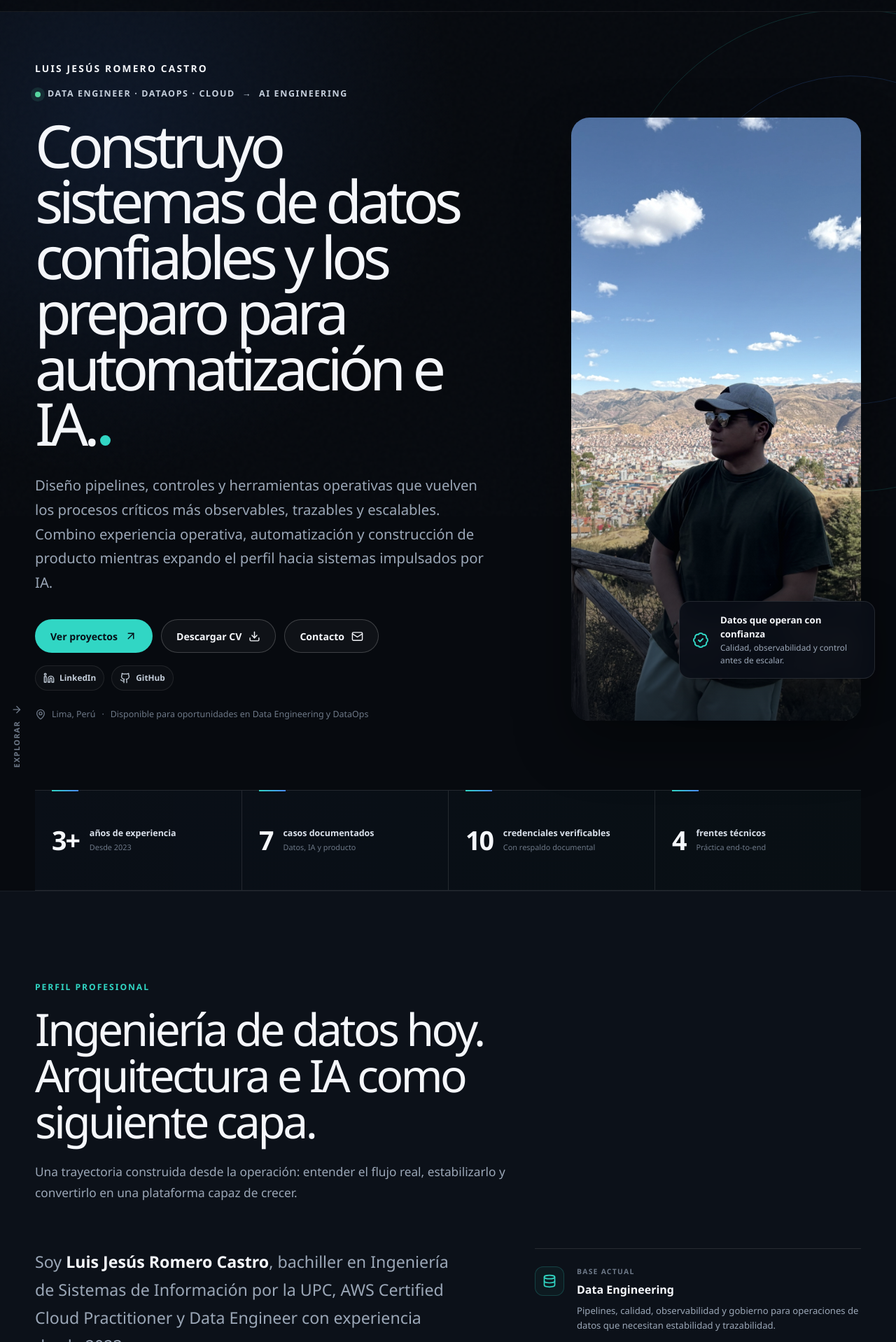
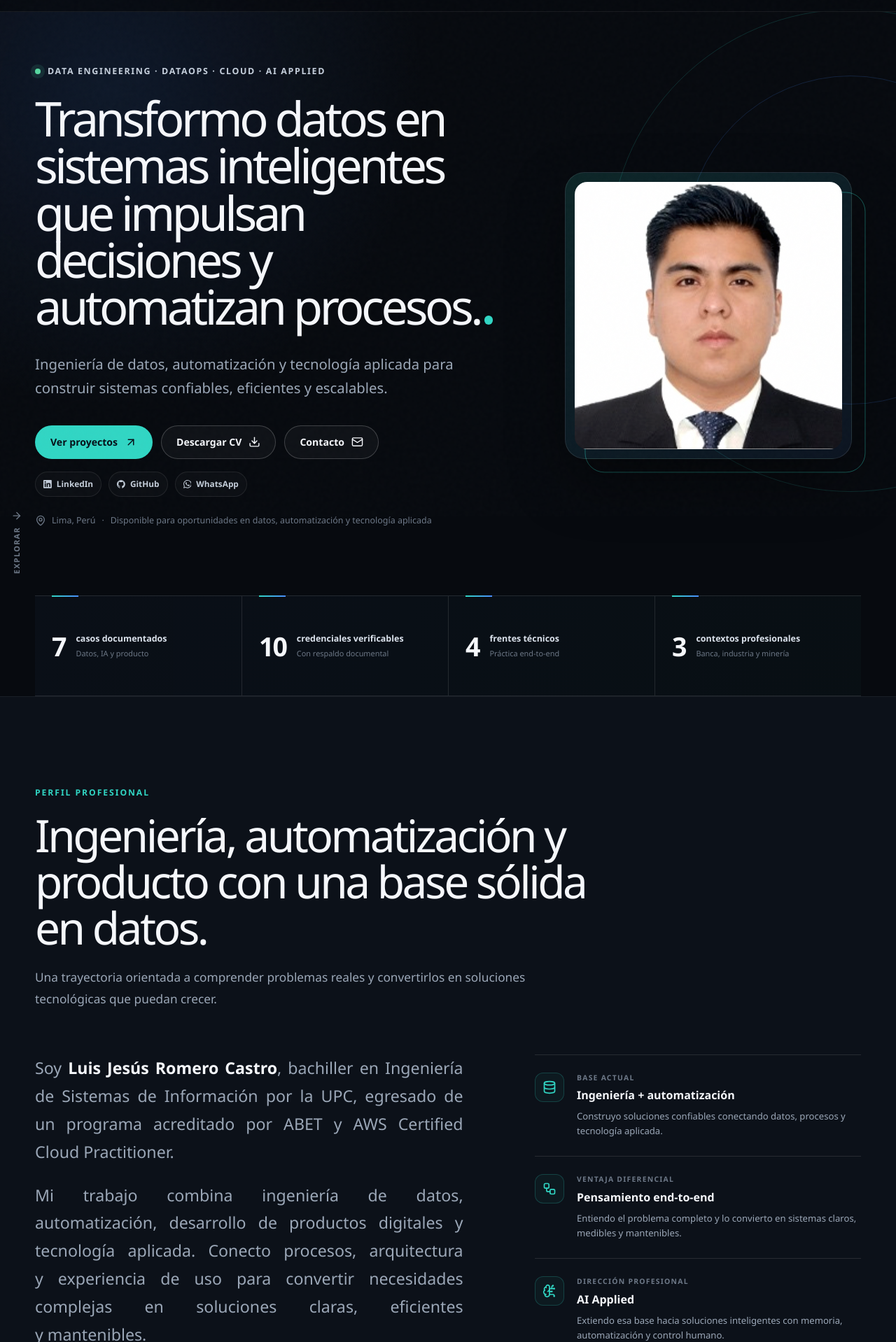
Before and after one commit to LuisRomero20/mi-portafolio, a React (Vite) app: page / in a window 1280 px wide. Shown: the part 62-1980 px from the top of the page at 70% size. Built offline with nearby package versions, Linux system fonts and the light colour scheme.

Commit message:
feat: pulir identidad y presencia digital

```diff
--- a/index.html
+++ b/index.html
@@ -5,11 +5,11 @@
     <link rel="icon" type="image/svg+xml" href="%BASE_URL%favicon.svg" />
     <meta name="viewport" content="width=device-width, initial-scale=1.0" />
     <meta name="theme-color" content="#070a0f" />
-    <meta name="description" content="Portafolio de Luis Romero: Data Engineering, DataOps, cloud y automatización, con evolución aplicada hacia AI Engineering." />
-    <meta property="og:title" content="Luis Romero · Data Engineering & AI Systems" />
-    <meta property="og:description" content="Casos documentados de ingeniería de datos, automatización, machine learning, producto y sistemas de IA." />
+    <meta name="description" content="Portafolio de Luis Romero: ingeniería de datos, automatización, cloud, producto digital e IA aplicada." />
+    <meta property="og:title" content="Luis Romero · Data Engineering & AI Applied" />
+    <meta property="og:description" content="Tecnología aplicada para construir sistemas confiables, eficientes y escalables." />
     <meta property="og:type" content="website" />
-    <title>Luis Romero · Data Engineering & AI Systems</title>
+    <title>Luis Romero · Data Engineering & AI Applied</title>
   </head>
   <body>
     <div id="root"></div>
--- a/package.json
+++ b/package.json
@@ -18,6 +18,7 @@
     "lucide-react": "^0.546.0",
     "react": "^19.1.1",
     "react-dom": "^19.1.1",
+    "react-icons": "^5.5.0",
     "react-router-dom": "^7.18.1"
   },
   "devDependencies": {
--- a/src/components/Footer.jsx
+++ b/src/components/Footer.jsx
@@ -1,4 +1,5 @@
-import { ArrowUpRight, Github, Linkedin } from "lucide-react";
+import { ArrowUpRight } from "lucide-react";
+import { SiGithub, SiInstagram, SiLinkedin, SiWhatsapp } from "react-icons/si";
 import { profile } from "../data/profile";
 
 export default function Footer() {
@@ -14,14 +15,20 @@ export default function Footer() {
       <div className="section-shell site-footer__bottom">
         <div>
           <strong>{profile.shortName}</strong>
-          <span>Data Engineering · DataOps · AI Systems</span>
+          <span>{profile.role}</span>
         </div>
         <div className="footer-links">
           <a href={profile.links.linkedin} target="_blank" rel="noreferrer" aria-label="LinkedIn de Luis Romero">
-            <Linkedin size={20} />
+            <SiLinkedin size={19} />
           </a>
           <a href={profile.links.github} target="_blank" rel="noreferrer" aria-label="GitHub de Luis Romero">
-            <Github size={20} />
+            <SiGithub size={19} />
+          </a>
+          <a href={profile.links.whatsapp} target="_blank" rel="noreferrer" aria-label="WhatsApp de Luis Romero">
+            <SiWhatsapp size={19} />
+          </a>
+          <a href={profile.links.instagram} target="_blank" rel="noreferrer" aria-label="Instagram de Luis Romero">
+            <SiInstagram size={19} />
           </a>
         </div>
         <p>© {new Date().getFullYear()} · Lima, Perú</p>
--- a/src/data/profile.js
+++ b/src/data/profile.js
@@ -1,15 +1,22 @@
 export const profile = {
   name: "Luis Jesús Romero Castro",
   shortName: "Luis Romero",
-  role: "Data Engineer · DataOps · Cloud",
+  role: "Data Engineering · DataOps · Cloud · AI Applied",
   location: "Lima, Perú",
   email: "luis_jesusrc@hotmail.com",
-  headline: "Construyo sistemas de datos confiables y los preparo para automatización e IA.",
+  phone: "+51907362779",
+  phoneDisplay: "+51 907 362 779",
+  headline: "Transformo datos en sistemas inteligentes que impulsan decisiones y automatizan procesos.",
   summary:
-    "Diseño pipelines, controles y herramientas operativas que vuelven los procesos críticos más observables, trazables y escalables.",
+    "Ingeniería de datos, automatización y tecnología aplicada para construir sistemas confiables, eficientes y escalables.",
   links: {
     github: "https://github.com/LuisRomero20",
     linkedin: "https://www.linkedin.com/in/luisjesusromerocastro/",
+    whatsapp: "https://wa.me/51907362779",
+    instagram: "https://www.instagram.com/luisjesusrc/",
+    vsco: "https://vsco.co/luisromerocastro/gallery",
+    tiktok: "https://www.tiktok.com/@luisjesusrc",
+    x: "https://x.com/LuisJesus_rc",
     cv: `${import.meta.env.BASE_URL}papers/CV-LUISROMEROCASTRO.pdf`,
   },
 };
@@ -17,21 +24,21 @@ export const profile = {
 export const careerDirection = [
   {
     title: "Base actual",
-    label: "Data Engineering",
+    label: "Ingeniería + automatización",
     description:
-      "Pipelines, calidad, observabilidad y gobierno para operaciones de datos que necesitan estabilidad y trazabilidad.",
+      "Construyo soluciones confiables conectando datos, procesos y tecnología aplicada.",
   },
   {
     title: "Ventaja diferencial",
-    label: "Operación + producto",
+    label: "Pensamiento end-to-end",
     description:
-      "Conecto la realidad operativa con interfaces y automatizaciones que las personas pueden usar, medir y mantener.",
+      "Entiendo el problema completo y lo convierto en sistemas claros, medibles y mantenibles.",
   },
   {
     title: "Dirección profesional",
-    label: "AI Engineering",
+    label: "AI Applied",
     description:
-      "Estoy expandiendo esa base hacia RAG, agentes, memoria y automatización inteligente con permisos y auditoría.",
+      "Extiendo esa base hacia soluciones inteligentes con memoria, automatización y control humano.",
   },
 ];
 
--- a/src/index.css
+++ b/src/index.css
@@ -378,15 +378,6 @@ section[id] {
   padding-bottom: 60px;
 }
 
-.hero-name {
-  margin: 0 0 12px;
-  color: var(--text);
-  font-size: 0.86rem;
-  font-weight: 850;
-  letter-spacing: 0.16em;
-  text-transform: uppercase;
-}
-
 .hero-kicker {
   display: inline-flex;
   align-items: center;
@@ -408,11 +399,11 @@ section[id] {
 }
 
 .hero-copy h1 {
-  max-width: 780px;
+  max-width: 820px;
   margin: 0;
-  font-size: clamp(3.4rem, 6.6vw, 6.7rem);
-  line-height: 0.94;
-  letter-spacing: -0.075em;
+  font-size: clamp(3.15rem, 5.35vw, 5.8rem);
+  line-height: 0.98;
+  letter-spacing: -0.065em;
 }
 
 .hero-copy h1::after {
@@ -490,77 +481,44 @@ section[id] {
 .hero-portrait {
   position: relative;
   align-self: stretch;
-  min-height: 610px;
+  min-height: 540px;
 }
 
 .hero-portrait__frame {
   position: absolute;
-  inset: 8% 0 6% 5%;
+  z-index: 2;
+  top: 50%;
+  left: 50%;
+  width: min(100%, 410px);
+  aspect-ratio: 1;
+  padding: 13px;
   overflow: hidden;
-  border-radius: 26px;
-  background: var(--surface-2);
+  border: 1px solid rgba(255, 255, 255, 0.1);
+  border-radius: 28px;
+  background: linear-gradient(145deg, rgba(49, 214, 196, 0.14), rgba(75, 141, 255, 0.08));
   box-shadow: 0 32px 80px rgba(0, 0, 0, 0.4);
+  transform: translate(-50%, -50%);
 }
 
 .hero-portrait__frame img {
   width: 100%;
   height: 100%;
   object-fit: cover;
-  object-position: 52% 68%;
-  filter: saturate(0.74) contrast(1.04);
-}
-
-.hero-portrait__overlay {
-  position: absolute;
-  inset: 0;
-  background: linear-gradient(180deg, transparent 52%, rgba(5, 9, 15, 0.74));
+  object-position: center 18%;
+  border-radius: 18px;
+  filter: saturate(0.92) contrast(1.04);
 }
 
 .hero-portrait__outline {
   position: absolute;
-  z-index: -1;
-  top: 4%;
-  right: -18px;
-  width: 72%;
-  height: 92%;
+  z-index: 1;
+  top: 50%;
+  left: 50%;
+  width: min(92%, 410px);
+  aspect-ratio: 1;
   border: 1px solid rgba(49, 214, 196, 0.42);
-  border-radius: 26px;
-}
-
-.hero-portrait__tag {
-  position: absolute;
-  right: -20px;
-  bottom: 12%;
-  display: flex;
-  width: 280px;
-  align-items: center;
-  gap: 16px;
-  padding: 17px 18px;
-  border: 1px solid var(--line);
-  border-radius: 16px;
-  background: rgba(10, 15, 23, 0.92);
-  box-shadow: 0 18px 50px rgba(0, 0, 0, 0.35);
-  backdrop-filter: blur(12px);
-}
-
-.hero-portrait__tag > span,
-.hero-portrait__tag > svg {
-  flex: 0 0 auto;
-  color: var(--accent);
-}
-
-.hero-portrait__tag p {
-  display: flex;
-  flex-direction: column;
-  margin: 0;
-  color: var(--muted);
-  font-size: 0.74rem;
-  line-height: 1.5;
-}
-
-.hero-portrait__tag strong {
-  color: var(--text);
-  font-size: 0.83rem;
+  border-radius: 28px;
+  transform: translate(-44%, -44%);
 }
 
 .scroll-cue {
@@ -653,6 +611,8 @@ section[id] {
   color: var(--muted);
   font-size: clamp(1.1rem, 2vw, 1.45rem);
   line-height: 1.72;
+  text-align: justify;
+  text-wrap: pretty;
 }
 
 .about-statement strong {
@@ -788,7 +748,7 @@ section[id] {
 }
 
 .capability-card {
-  min-height: 370px;
+  min-height: 440px;
   padding: clamp(28px, 4vw, 50px);
   border-right: 1px solid var(--line);
   border-bottom: 1px solid var(--line);
@@ -828,6 +788,39 @@ section[id] {
   margin: 0 0 28px;
   color: var(--muted);
   line-height: 1.7;
+}
+
+.technology-list {
+  display: grid;
+  grid-template-columns: repeat(2, minmax(0, 1fr));
+  gap: 9px;
+}
+
+.technology-badge {
+  display: flex;
+  min-width: 0;
+  align-items: center;
+  gap: 9px;
+  padding: 9px 10px;
+  border: 1px solid color-mix(in srgb, var(--technology-color) 28%, transparent);
+  border-radius: 11px;
+  color: #cbd5e1;
+  background: color-mix(in srgb, var(--technology-color) 7%, transparent);
+  font-size: 0.7rem;
+  font-weight: 700;
+}
+
+.technology-badge > svg {
+  width: 17px;
+  height: 17px;
+  flex: 0 0 auto;
+  color: var(--technology-color);
+}
+
+.technology-badge > span {
+  overflow: hidden;
+  text-overflow: ellipsis;
+  white-space: nowrap;
 }
 
 .capability-note {
@@ -1756,6 +1749,7 @@ section[id] {
 }
 
 .contact-details span,
+.contact-details a,
 .contact-socials a {
   display: flex;
   align-items: center;
@@ -1764,20 +1758,34 @@ section[id] {
 
 .contact-details svg,
 .contact-socials svg {
+  flex: 0 0 auto;
   color: var(--accent);
 }
 
+.contact-details a:hover {
+  color: var(--accent);
+}
+
 .contact-socials {
-  display: flex;
-  flex-wrap: wrap;
-  gap: 22px;
+  display: grid;
+  grid-template-columns: repeat(2, minmax(0, 1fr));
+  gap: 8px;
   margin-top: 28px;
 }
 
 .contact-socials a {
-  color: var(--muted);
+  padding: 10px 11px;
+  border: 1px solid var(--line);
+  border-radius: 10px;
+  color: var(--muted);
+  background: rgba(255, 255, 255, 0.018);
   font-size: 0.82rem;
   font-weight: 700;
+}
+
+.contact-socials a:hover {
+  border-color: rgba(49, 214, 196, 0.36);
+  color: var(--text);
 }
 
 .contact-form {
@@ -2316,10 +2324,6 @@ section[id] {
     font-size: clamp(3.4rem, 7vw, 5.5rem);
   }
 
-  .hero-portrait__tag {
-    right: -8px;
-  }
-
   .metric-item {
     align-items: flex-start;
     flex-direction: column;
@@ -2401,25 +2405,19 @@ section[id] {
 
   .hero-copy h1 {
     max-width: 720px;
-    font-size: clamp(3.25rem, 11vw, 6rem);
+    font-size: clamp(3.1rem, 9.5vw, 5.5rem);
   }
 
   .hero-portrait {
-    min-height: 610px;
+    min-height: 470px;
   }
 
   .hero-portrait__frame {
-    inset: 0 4% 4% 4%;
+    width: min(82vw, 410px);
   }
 
   .hero-portrait__outline {
-    top: -18px;
-    right: 0;
-    height: 94%;
-  }
-
-  .hero-portrait__tag {
-    right: 0;
+    width: min(76vw, 390px);
   }
 
   .scroll-cue {
@@ -2527,7 +2525,8 @@ section[id] {
   }
 
   .hero-copy h1 {
-    font-size: clamp(3.15rem, 15.5vw, 4.7rem);
+    font-size: clamp(2.7rem, 12.2vw, 4rem);
+    line-height: 1;
   }
 
   .hero-summary {
@@ -2558,21 +2557,15 @@ section[id] {
   }
 
   .hero-portrait {
-    min-height: 500px;
+    min-height: 390px;
   }
 
   .hero-portrait__frame {
-    inset: 0 0 8% 0;
+    width: min(86vw, 360px);
   }
 
   .hero-portrait__outline {
     display: none;
-  }
-
-  .hero-portrait__tag {
-    right: 12px;
-    bottom: 2%;
-    width: min(280px, calc(100% - 24px));
   }
 
   .metrics-strip {
@@ -2622,6 +2615,10 @@ section[id] {
 
   .capability-card > p {
     min-height: auto;
+  }
+
+  .technology-list {
+    grid-template-columns: repeat(2, minmax(0, 1fr));
   }
 
   .capability-note > svg:last-child {
--- a/src/pages/AboutPage.jsx
+++ b/src/pages/AboutPage.jsx
@@ -11,8 +11,8 @@ export default function AboutPage() {
     <div className="section-shell section-block">
       <SectionIntro
         eyebrow="Perfil profesional"
-        title="Ingeniería de datos hoy. Arquitectura e IA como siguiente capa."
-        description="Una trayectoria construida desde la operación: entender el flujo real, estabilizarlo y convertirlo en una plataforma capaz de crecer."
+        title="Ingeniería, automatización y producto con una base sólida en datos."
+        description="Una trayectoria orientada a comprender problemas reales y convertirlos en soluciones tecnológicas que puedan crecer."
       />
 
       <div className="about-layout">
@@ -23,13 +23,13 @@ export default function AboutPage() {
           viewport={{ once: true, amount: 0.25 }}
         >
           <p>
-            Soy <strong>{profile.name}</strong>, bachiller en Ingeniería de Sistemas de Información por la UPC, AWS Certified Cloud Practitioner y Data Engineer con experiencia desde 2023.
+            Soy <strong>{profile.name}</strong>, bachiller en Ingeniería de Sistemas de Información por la UPC, egresado de un programa acreditado por ABET y AWS Certified Cloud Practitioner.
           </p>
           <p>
-            Trabajo sobre pipelines, procesos batch, controles de calidad y automatizaciones en contextos donde una falla operativa sí tiene consecuencias. También construyo productos propios, lo que me obliga a conectar arquitectura, experiencia de usuario y entrega.
+            Mi trabajo combina ingeniería de datos, automatización, desarrollo de productos digitales y tecnología aplicada. Conecto procesos, arquitectura y experiencia de uso para convertir necesidades complejas en soluciones claras, eficientes y mantenibles.
           </p>
           <p>
-            Mi evolución hacia AI Engineering parte de esa base: datos gobernados, observabilidad y acciones controladas. No busco añadir IA como etiqueta, sino diseñar sistemas útiles, auditables y seguros.
+            Mi evolución hacia la IA aplicada parte de esa base: información confiable, sistemas observables y automatizaciones con propósito. El objetivo no es añadir IA como etiqueta, sino construir soluciones inteligentes, útiles y responsables.
           </p>
           <a href={profile.links.linkedin} target="_blank" rel="noreferrer" className="text-link">
             Ver trayectoria completa en LinkedIn <ArrowUpRight size={17} />
@@ -62,9 +62,9 @@ export default function AboutPage() {
       <div className="beyond-card">
         <img src={homeImg} alt="Luis Romero fotografiando un paisaje de montaña" loading="lazy" />
         <div>
-          <p className="eyebrow">Más allá del código</p>
+          <p className="eyebrow">Un poco más de mí</p>
           <h3>Curiosidad, calma y perspectiva.</h3>
-          <p>La fotografía, los viajes, el fútbol y la música alimentan una forma de trabajar atenta al detalle y abierta a nuevas ideas.</p>
+          <p>También encuentro inspiración fuera del trabajo. La fotografía, los viajes, el fútbol y la música fortalecen mi atención al detalle, mi creatividad y la forma en que observo cada problema.</p>
         </div>
       </div>
     </div>
--- a/src/pages/CertificationsPage.jsx
+++ b/src/pages/CertificationsPage.jsx
@@ -13,8 +13,8 @@ export default function CertificationsPage() {
     <div className="section-shell section-block">
       <SectionIntro
         eyebrow="Formación e investigación"
-        title="Credenciales seleccionadas y evidencia pública."
-        description="Una selección relevante para ingeniería de datos, cloud, trabajo ágil e idiomas. Cada tarjeta abre su respaldo documental."
+        title="Formación acreditada y credenciales con evidencia pública."
+        description="Incluye la acreditación internacional ABET de mi formación en la UPC, certificación AWS, especialización técnica, trabajo ágil e idiomas. Cada tarjeta abre su respaldo documental."
       />
 
       <Motion.article
--- a/src/pages/ContactPage.jsx
+++ b/src/pages/ContactPage.jsx
@@ -1,6 +1,7 @@
 import { useState } from "react";
-import { ArrowUpRight, Github, Linkedin, Mail, MapPin, Send } from "lucide-react";
+import { ArrowUpRight, Mail, MapPin, Send } from "lucide-react";
 import { motion as Motion } from "framer-motion";
+import { SiGithub, SiInstagram, SiLinkedin, SiTiktok, SiVsco, SiWhatsapp, SiX } from "react-icons/si";
 import SectionIntro from "../components/SectionIntro";
 import { profile } from "../data/profile";
 
@@ -50,10 +51,16 @@ export default function ContactPage() {
           <div className="contact-details">
             <span><MapPin size={17} /> {profile.location}</span>
             <span><Mail size={17} /> Respuesta por correo</span>
+            <a href={profile.links.whatsapp} target="_blank" rel="noreferrer"><SiWhatsapp /> {profile.phoneDisplay}</a>
           </div>
-          <div className="contact-socials">
-            <a href={profile.links.linkedin} target="_blank" rel="noreferrer"><Linkedin /> LinkedIn</a>
-            <a href={profile.links.github} target="_blank" rel="noreferrer"><Github /> GitHub</a>
+          <div className="contact-socials" aria-label="Redes y presencia digital">
+            <a href={profile.links.linkedin} target="_blank" rel="noreferrer"><SiLinkedin /> LinkedIn</a>
+            <a href={profile.links.github} target="_blank" rel="noreferrer"><SiGithub /> GitHub</a>
+            <a href={profile.links.whatsapp} target="_blank" rel="noreferrer"><SiWhatsapp /> WhatsApp</a>
+            <a href={profile.links.instagram} target="_blank" rel="noreferrer"><SiInstagram /> Instagram</a>
+            <a href={profile.links.vsco} target="_blank" rel="noreferrer"><SiVsco /> VSCO</a>
+            <a href={profile.links.tiktok} target="_blank" rel="noreferrer"><SiTiktok /> TikTok</a>
+            <a href={profile.links.x} target="_blank" rel="noreferrer"><SiX /> X</a>
           </div>
         </Motion.div>
 
--- a/src/pages/HomePage.jsx
+++ b/src/pages/HomePage.jsx
@@ -1,16 +1,15 @@
 import {
   ArrowDown,
   ArrowUpRight,
-  BadgeCheck,
   Download,
-  Github,
-  Linkedin,
   Mail,
   MapPin,
 } from "lucide-react";
 import { motion as Motion } from "framer-motion";
-import aboutImg from "../assets/images/about.JPEG";
+import { SiGithub, SiLinkedin, SiWhatsapp } from "react-icons/si";
+import profileImg from "../assets/images/perfil.JPEG";
 import { certifications } from "../data/certifications";
+import { industryContexts } from "../data/industryContexts";
 import { capabilityGroups, profile } from "../data/profile";
 import { projects } from "../data/projects";
 
@@ -20,10 +19,10 @@ const reveal = {
 };
 
 const proofPoints = [
-  { value: "3+", label: "años de experiencia", note: "Desde 2023" },
   { value: projects.length.toString(), label: "casos documentados", note: "Datos, IA y producto" },
   { value: certifications.length.toString(), label: "credenciales verificables", note: "Con respaldo documental" },
   { value: capabilityGroups.length.toString(), label: "frentes técnicos", note: "Práctica end-to-end" },
+  { value: industryContexts.length.toString(), label: "contextos profesionales", note: "Banca, industria y minería" },
 ];
 
 export default function HomePage() {
@@ -43,15 +42,12 @@ export default function HomePage() {
           animate="visible"
           transition={{ staggerChildren: 0.1 }}
         >
-          <Motion.p variants={reveal} className="hero-name">{profile.name}</Motion.p>
           <Motion.div variants={reveal} className="hero-kicker">
             <span className="status-dot" aria-hidden="true" />
-            {profile.role} <span aria-hidden="true">→</span> AI Engineering
+            {profile.role}
           </Motion.div>
           <Motion.h1 variants={reveal}>{profile.headline}</Motion.h1>
-          <Motion.p variants={reveal} className="hero-summary">
-            {profile.summary} Combino experiencia operativa, automatización y construcción de producto mientras expando el perfil hacia sistemas impulsados por IA.
-          </Motion.p>
+          <Motion.p variants={reveal} className="hero-summary">{profile.summary}</Motion.p>
           <Motion.div variants={reveal} className="hero-actions">
             <button className="button-primary" onClick={() => scrollTo("projects")}>
               Ver proyectos <ArrowUpRight size={18} />
@@ -65,15 +61,18 @@ export default function HomePage() {
           </Motion.div>
           <Motion.div variants={reveal} className="hero-social">
             <a href={profile.links.linkedin} target="_blank" rel="noreferrer">
-              <Linkedin size={16} aria-hidden="true" /> LinkedIn
+              <SiLinkedin aria-hidden="true" /> LinkedIn
             </a>
             <a href={profile.links.github} target="_blank" rel="noreferrer">
-              <Github size={16} aria-hidden="true" /> GitHub
+              <SiGithub aria-hidden="true" /> GitHub
+            </a>
+            <a href={profile.links.whatsapp} target="_blank" rel="noreferrer">
+              <SiWhatsapp aria-hidden="true" /> WhatsApp
             </a>
           </Motion.div>
           <Motion.div variants={reveal} className="hero-meta">
             <span><MapPin size={16} aria-hidden="true" /> {profile.location}</span>
-            <span>Disponible para oportunidades en Data Engineering y DataOps</span>
+            <span>Disponible para oportunidades en datos, automatización y tecnología aplicada</span>
           </Motion.div>
         </Motion.div>
 
@@ -84,12 +83,7 @@ export default function HomePage() {
           transition={{ duration: 0.75, delay: 0.15 }}
         >
           <div className="hero-portrait__frame">
-            <img src={aboutImg} alt="Luis Romero, Data Engineer" fetchPriority="high" />
-            <div className="hero-portrait__overlay" />
-          </div>
-          <div className="hero-portrait__tag">
-            <BadgeCheck aria-hidden="true" />
-            <p><strong>Datos que operan con confianza</strong>Calidad, observabilidad y control antes de escalar.</p>
+            <img src={profileImg} alt="Retrato profesional de Luis Romero" fetchPriority="high" />
           </div>
           <div className="hero-portrait__outline" aria-hidden="true" />
         </Motion.div>
--- a/src/pages/ServicesPage.jsx
+++ b/src/pages/ServicesPage.jsx
@@ -1,6 +1,7 @@
 import { BarChart3, Boxes, Database, Gauge, ShieldCheck, Workflow } from "lucide-react";
 import { motion as Motion } from "framer-motion";
 import SectionIntro from "../components/SectionIntro";
+import TechnologyBadge from "../components/TechnologyBadge";
 import { capabilityGroups } from "../data/profile";
 
 const icons = [Database, Gauge, ShieldCheck, BarChart3];
@@ -32,8 +33,8 @@ export default function ServicesPage() {
               </div>
               <h3>{group.title}</h3>
               <p>{group.description}</p>
-              <div className="tag-list">
-                {group.stack.map((item) => <span key={item}>{item}</span>)}
+              <div className="technology-list" aria-label={`Tecnologías de ${group.title}`}>
+                {group.stack.map((item) => <TechnologyBadge key={item} name={item} />)}
               </div>
             </Motion.article>
           );
```
Also changed, not shown: src/components/TechnologyBadge.jsx (added, +68 -0 lines), public/favicon.svg, 1 other file (tests, documents, lock files or other folders).
